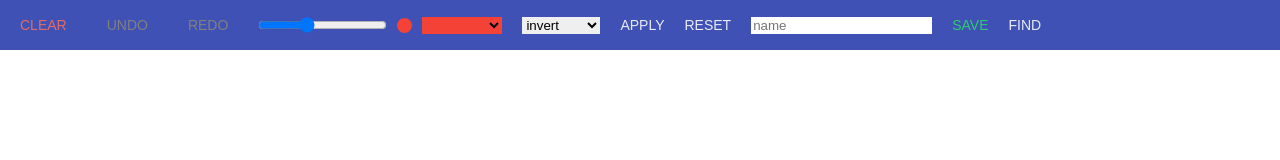
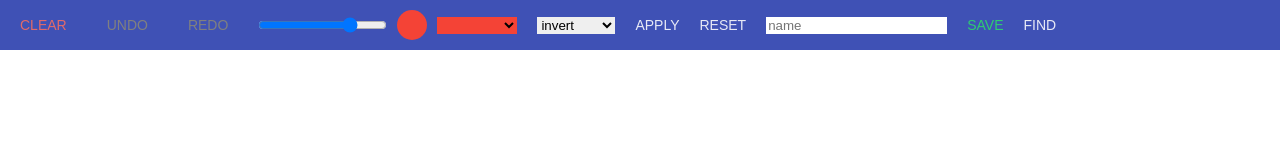
Before and after one commit to Ketler13/canvas, a website built with webpack: page dist/index.html in a window 1280 px wide. Built offline with nearby package versions, Linux system fonts and the light colour scheme.

Commit message:
styling commit

```diff
--- a/src/subscriptions.js
+++ b/src/subscriptions.js
@@ -2,8 +2,8 @@ import { save, get, drawPic, greyScaleFilter, invert } from './utils';
 
 export function widthSub(width) {
   this.width = width;
-  this.example.style.width = width + 'px';
-  this.example.style.height = width + 'px';
+  this.example.style.width = width * 2 + 'px';
+  this.example.style.height = width * 2 + 'px';
 }
 
 export function colorSub(color) {
```
Also changed, not shown: dist/index.html.
